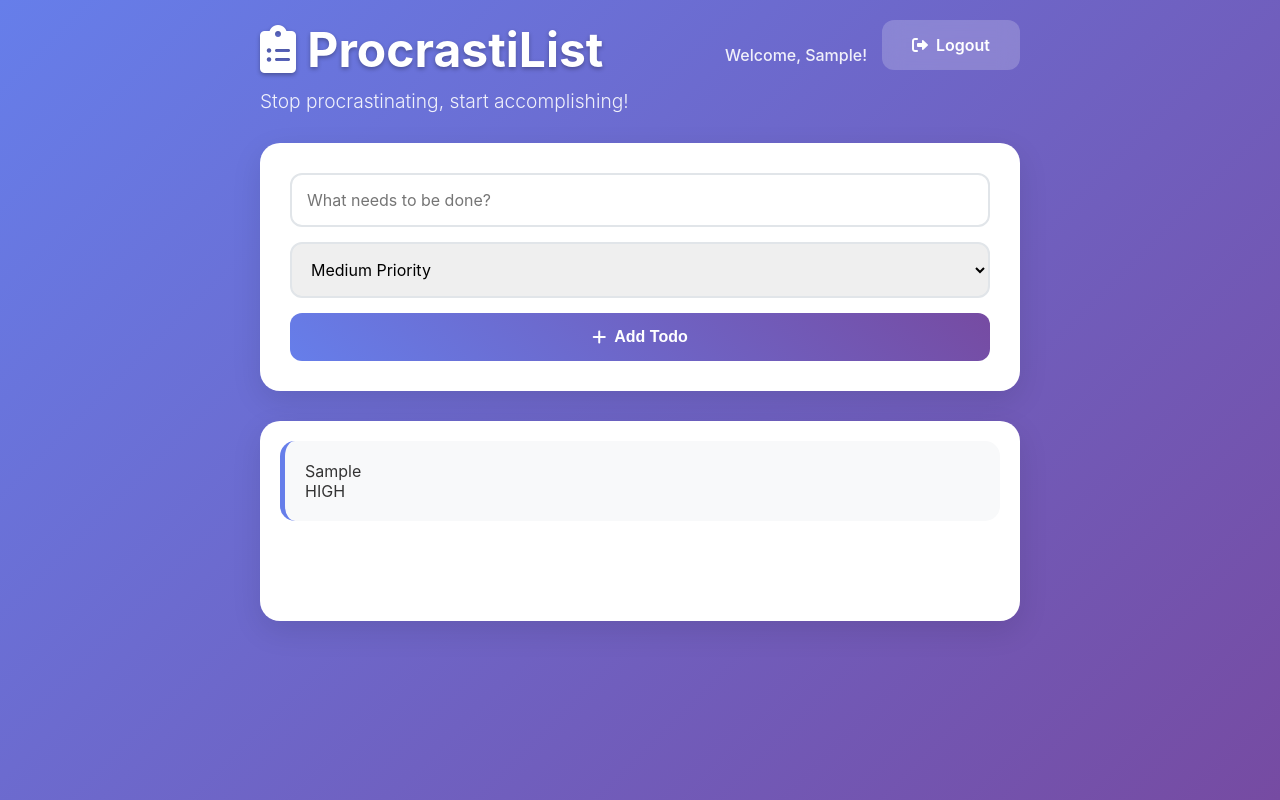
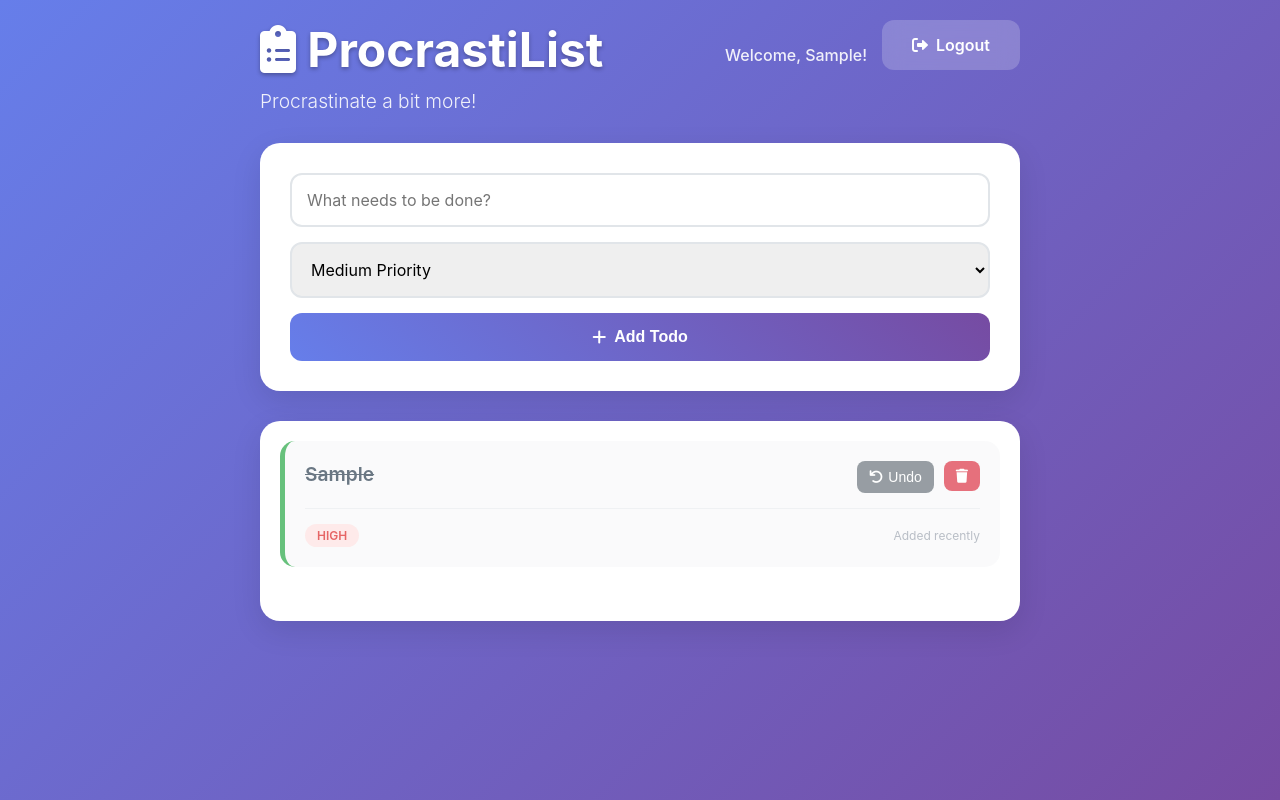
Before and after one commit to zn-har/ProcrastiList, a Django app: page / in a window 1280 px wide. Run offline with Django 5.2, Linux system fonts and the light colour scheme; a user stored in the database is signed in; tables that the repository leaves empty hold one stand-in row (values such as "Sample post").

Commit message:
swiitch ittu

```diff
--- a/ProcrastiList/app/urls.py
+++ b/ProcrastiList/app/urls.py
@@ -7,4 +7,5 @@
     path('login/', views.login_view, name='login'),
     path('logout/', views.logout_view, name='logout'),
     path('register/', views.register_view, name='register'),
+    path('toggle-todo/<int:todo_id>/', views.toggle_todo_completion, name='toggle_todo'),
 ]
--- a/ProcrastiList/app/views.py
+++ b/ProcrastiList/app/views.py
@@ -36,6 +36,23 @@
 def logout_view(request):
     logout(request)
     return redirect('login')
+
+@login_required
+def toggle_todo_completion(request, todo_id):
+    if request.method == 'POST':
+        try:
+            todo = Todo.objects.get(id=todo_id, user=request.user)
+            todo.completed = not todo.completed
+            todo.save()
+            return JsonResponse({
+                'success': True,
+                'completed': todo.completed,
+                'message': f'Todo {"completed" if todo.completed else "uncompleted"} successfully!'
+            })
+        except Todo.DoesNotExist:
+            return JsonResponse({'success': False, 'message': 'Todo not found'})
+    return JsonResponse({'success': False, 'message': 'Invalid request method'})
+
 @csrf_protect
 def register_view(request):
     if request.method == 'POST':
--- a/ProcrastiList/static/css/style.css
+++ b/ProcrastiList/static/css/style.css
@@ -207,6 +207,12 @@
 
 .btn-secondary:hover {
     background: #e9ecef;
+}
+
+.btn-sm {
+    padding: 8px 12px;
+    font-size: 14px;
+    border-radius: 8px;
 }
 
 .filter-tabs {
--- a/ProcrastiList/templates/index.html
+++ b/ProcrastiList/templates/index.html
@@ -15,7 +15,7 @@
             <div class="header-content">
                 <div class="header-left">
                     <h1><i class="fas fa-clipboard-list"></i> ProcrastiList</h1>
-                    <p class="subtitle">Stop procrastinating, start accomplishing!</p>
+                    <p class="subtitle">Procrastinate a bit more!</p>
                 </div>
                 <div class="header-right">
                     {% if user.is_authenticated %}
@@ -59,10 +59,26 @@
                 <!-- You would loop over todos from the context -->
                 <!-- Example: -->
                 {% for todo in todos %}
-                    <div class="todo-item">
-                        <h4>{{ todo.title }}</h4>
-                        <p>{{ todo.task }}</p>
-                        <span class="priority {{ todo.priority }}">{{ todo.priority }}</span>
+                    <div class="todo-item {% if todo.completed %}completed{% endif %}" data-todo-id="{{ todo.id }}">
+                        <div class="todo-header">
+                            <div class="todo-content">
+                                <h4 class="todo-title">{{ todo.task }}</h4>
+                            </div>
+                            <div class="todo-actions">
+                                <button class="action-btn toggle-btn {% if todo.completed %}completed{% endif %}"
+                                        onclick="toggleTodoCompletion({{ todo.id }})">
+                                    <i class="fas {% if todo.completed %}fa-undo{% else %}fa-check{% endif %}"></i>
+                                    {% if todo.completed %}Undo{% else %}Done{% endif %}
+                                </button>
+                                <button class="action-btn delete-btn" onclick="deleteTodo({{ todo.id }})">
+                                    <i class="fas fa-trash"></i>
+                                </button>
+                            </div>
+                        </div>
+                        <div class="todo-meta">
+                            <span class="priority-badge priority-{{ todo.priority|lower }}">{{ todo.get_priority_display }}</span>
+                            <span class="todo-timestamp">Added recently</span>
+                        </div>
                     </div>
                 {% empty %}
                     <div class="empty-state">
@@ -74,5 +90,91 @@
             </div>
         </div>
     </div>
+
+    <script>
+        // Get CSRF token
+        function getCookie(name) {
+            let cookieValue = null;
+            if (document.cookie && document.cookie !== '') {
+                const cookies = document.cookie.split(';');
+                for (let i = 0; i < cookies.length; i++) {
+                    const cookie = cookies[i].trim();
+                    if (cookie.substring(0, name.length + 1) === (name + '=')) {
+                        cookieValue = decodeURIComponent(cookie.substring(name.length + 1));
+                        break;
+                    }
+                }
+            }
+            return cookieValue;
+        }
+
+        function toggleTodoCompletion(todoId) {
+            const todoItem = document.querySelector(`[data-todo-id="${todoId}"]`);
+            const toggleBtn = todoItem.querySelector('.toggle-btn');
+
+            fetch(`/toggle-todo/${todoId}/`, {
+                method: 'POST',
+                headers: {
+                    'X-CSRFToken': getCookie('csrftoken'),
+                    'Content-Type': 'application/json',
+                },
+            })
+            .then(response => response.json())
+            .then(data => {
+                if (data.success) {
+                    // Update the todo item appearance
+                    if (data.completed) {
+                        todoItem.classList.add('completed');
+                        toggleBtn.classList.add('completed');
+                        toggleBtn.innerHTML = '<i class="fas fa-undo"></i> Undo';
+                    } else {
+                        todoItem.classList.remove('completed');
+                        toggleBtn.classList.remove('completed');
+                        toggleBtn.innerHTML = '<i class="fas fa-check"></i> Complete';
+                    }
+
+                    // Show success message (optional)
+                    showToast(data.message, 'success');
+                } else {
+                    showToast(data.message, 'error');
+                }
+            })
+            .catch(error => {
+                console.error('Error:', error);
+                showToast('An error occurred', 'error');
+            });
+        }
+
+        function deleteTodo(todoId) {
+            if (confirm('Are you sure you want to delete this todo?')) {
+                // Implementation for delete functionality
+                showToast('Delete functionality not implemented yet', 'info');
+            }
+        }
+
+        function showToast(message, type) {
+            // Simple toast notification
+            const toast = document.createElement('div');
+            toast.className = `toast ${type}`;
+            toast.textContent = message;
+            toast.style.cssText = `
+                position: fixed;
+                top: 20px;
+                right: 20px;
+                padding: 12px 20px;
+                background: ${type === 'success' ? '#10b981' : type === 'error' ? '#f87171' : '#06b6d4'};
+                color: white;
+                border-radius: 8px;
+                z-index: 1000;
+                animation: slideIn 0.3s ease-out;
+            `;
+
+            document.body.appendChild(toast);
+
+            setTimeout(() => {
+                toast.remove();
+            }, 3000);
+        }
+    </script>
 </body>
 </html>
```
Also changed, not shown: ProcrastiList/static/js/register.js (added).
